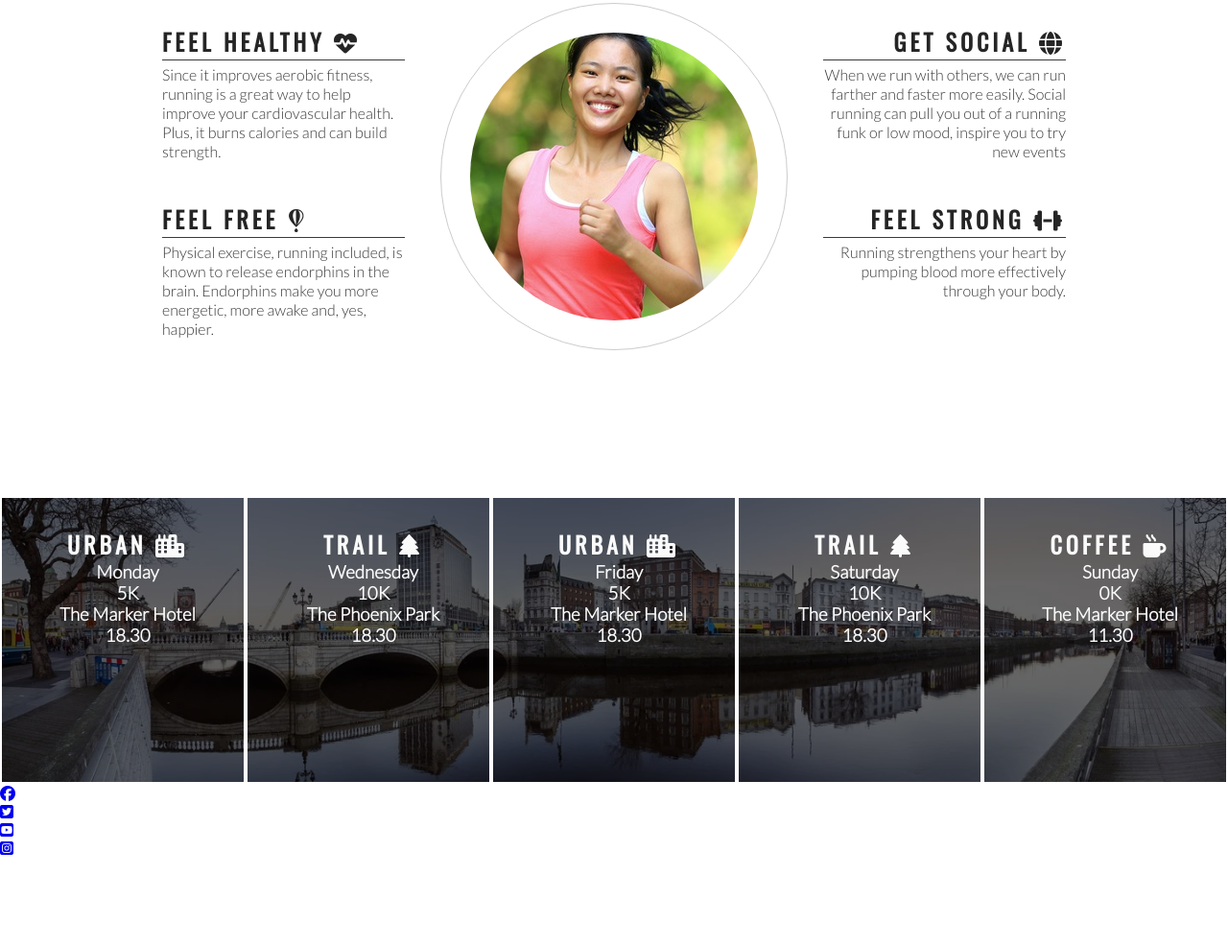
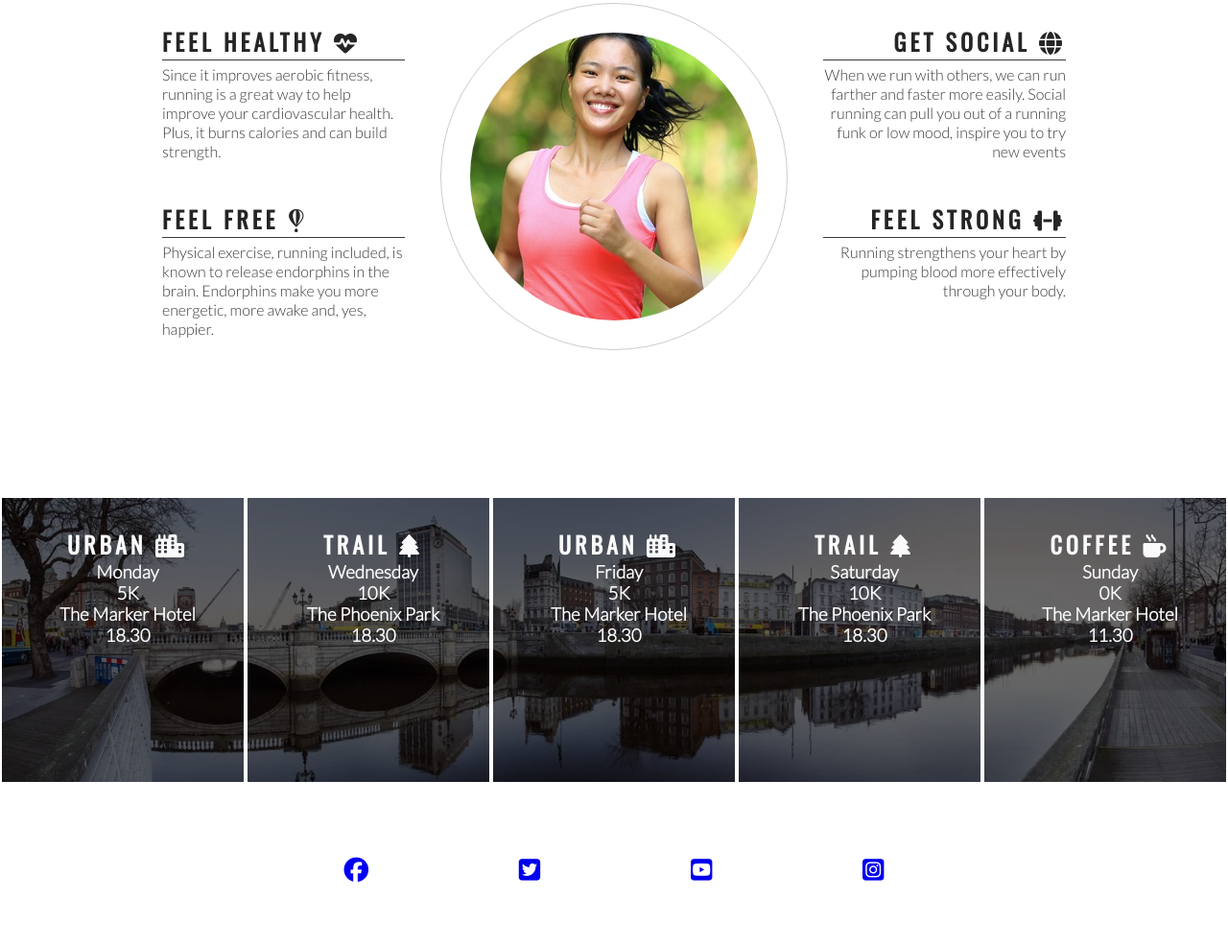
Before and after one commit to peanutbutterclassic/love-running, a plain HTML site: page index.html in a window 1280 px wide. Shown: the part 778-1764 px from the top of the page at 96% size. Before the commit the page ends 1671 px from the top, so only its background shows below. Drawn offline with nearby package versions, Linux system fonts and the light colour scheme.

Commit message:
Add style to footer social media icons

```diff
--- a/assets/css/style.css
+++ b/assets/css/style.css
@@ -215,3 +215,26 @@ hr {
 #times h2 {
     color: #fafafa;
 }
+
+/* footer */
+
+footer {
+    height: 150px;
+
+}
+
+.social-networks {
+    text-align: center;
+}
+
+.social-networks > li {
+    display: inline;
+}
+
+.social-networks i {
+    font-size: 160%;
+    margin: 1%;
+    padding: 5%;
+
+
+}
--- a/index.html
+++ b/index.html
@@ -114,7 +114,7 @@
         </div>
     </section>
     <footer>
-        <ul>
+        <ul class="social-networks">
             <li>
                 <a href="https://www.facebook.com/" target="_blank" rel="noopener" aria-label="Visit our Facebook page (open in a new tab)"><i class="fab fa-facebook"></i></a>
             </li>
```
